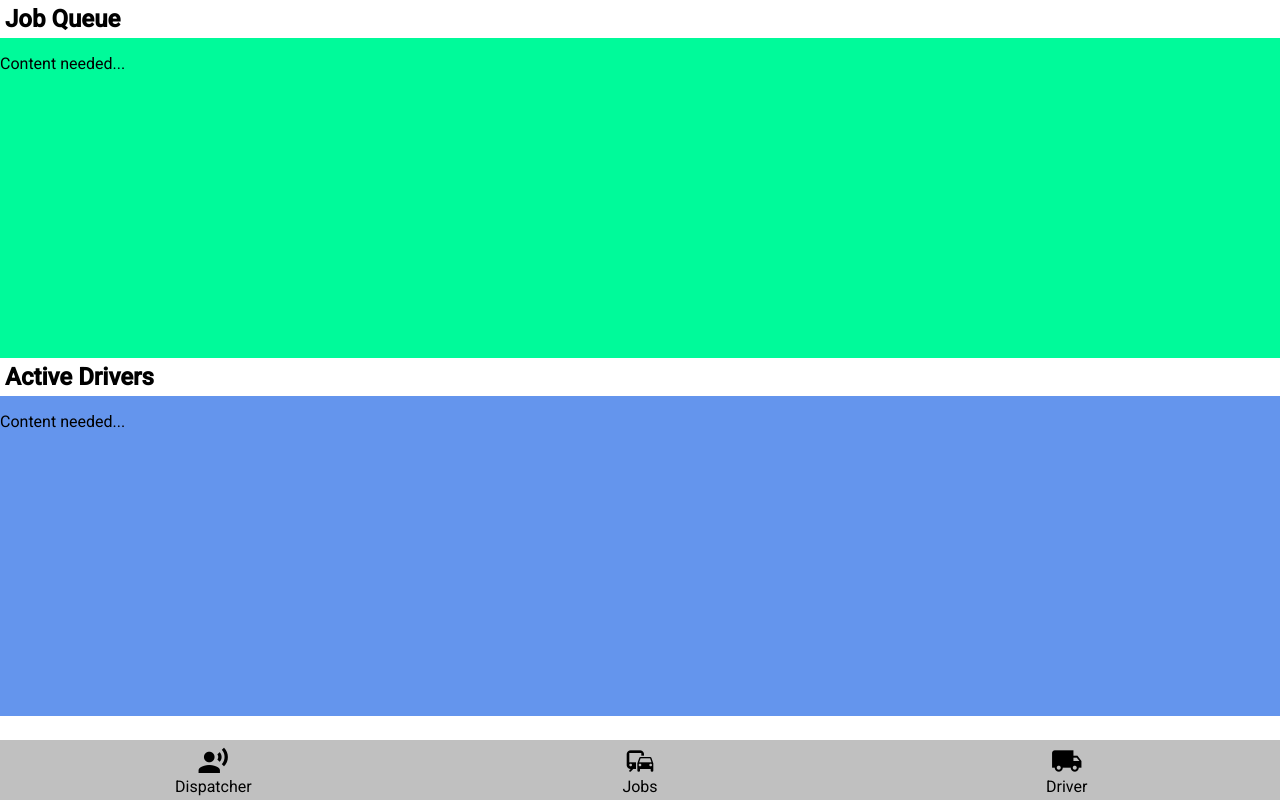
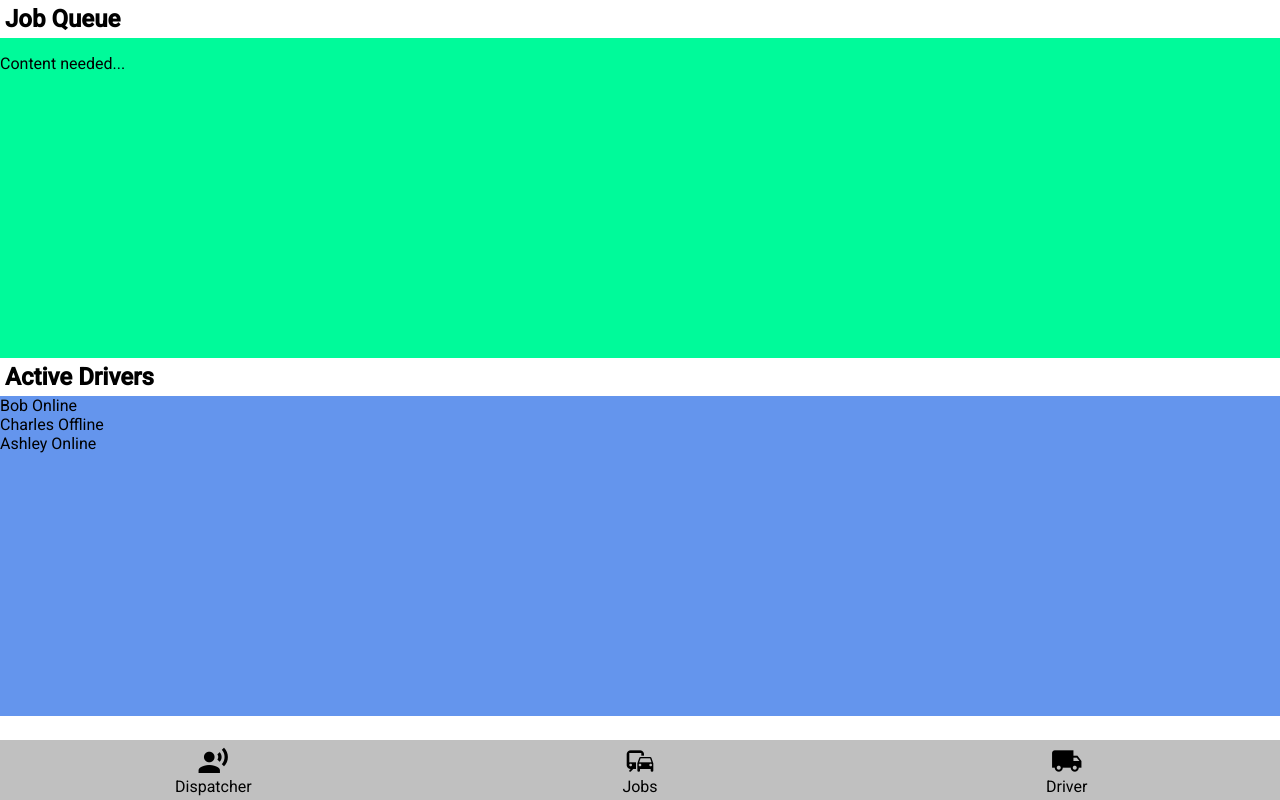
Before and after one commit to markv2311/medicalRides, an Angular app in the folder medical-app/: page /dispatch in a window 1280 px wide. Built offline with nearby package versions, Linux system fonts and the light colour scheme.

Commit message:
Adds driver status service and implements it in the active drivers component

```diff
--- /dev/null
+++ b/medical-app/src/app/services/driver-status.service.ts
@@ -0,0 +1,37 @@
+import { Injectable } from '@angular/core';
+import {Driver} from '../classes/driver';
+@Injectable({
+  providedIn: 'root'
+})
+export class DriverStatusService {
+  private readonly driverOne: Driver; // These are readonly as they are assigned in the constructor and nowhere else
+  private readonly driverTwo: Driver;
+  private readonly driverThree: Driver;
+  private drivers: Driver[];
+
+  constructor() {
+  /** TECHNIQUE 2: Use JSON (preferred approach) */
+      this.driverOne = {
+        name: 'Bob',
+        status: 'Online'
+      };
+      this.driverTwo = {
+              name: 'Charles',
+              status: 'Offline'
+      };
+      this.driverThree = {
+              name: 'Ashley',
+              status: 'Online'
+      };
+      this.drivers = [this.driverOne, this.driverTwo, this.driverThree];
+  }
+  /**
+  * This function retrieves the drivers
+  *
+  * @return - Returns the list of drivers
+  */
+  getDrivers(): Driver[]
+  {
+    return this.drivers;
+  }
+}
--- a/medical-app/src/app/views/dispatch-main-page/dispatch-active-drivers/dispatch-active-drivers.component.html
+++ b/medical-app/src/app/views/dispatch-main-page/dispatch-active-drivers/dispatch-active-drivers.component.html
@@ -1,7 +1,10 @@
 <div class="active-driver-container">
   <h2>Active Drivers</h2>
   <div class="driver-container">
-    <!-- TODO: Add functionality (use of ngFor recommended to loop through and print active jobs)   -->
-    <p>Content needed...</p>
+     <div *ngFor="let driver of driverStatus.getDrivers()">
+       {{driver.name}}
+       {{driver.status}}
+     </div>
+
   </div>
 </div>
--- a/medical-app/src/app/views/dispatch-main-page/dispatch-active-drivers/dispatch-active-drivers.component.ts
+++ b/medical-app/src/app/views/dispatch-main-page/dispatch-active-drivers/dispatch-active-drivers.component.ts
@@ -1,5 +1,5 @@
 import { Component, OnInit } from '@angular/core';
-
+import {DriverStatusService} from '../../../services/driver-status.service';
 @Component({
   selector: 'dispatch-active-drivers',
   templateUrl: './dispatch-active-drivers.component.html',
@@ -7,7 +7,7 @@ import { Component, OnInit } from '@angular/core';
 })
 export class DispatchActiveDriversComponent implements OnInit {
 
-  constructor() { }
+  constructor(public driverStatus: DriverStatusService) {}
 
   ngOnInit(): void {
   }
```
Also changed, not shown: 1 other file (tests, documents, lock files or other folders).
